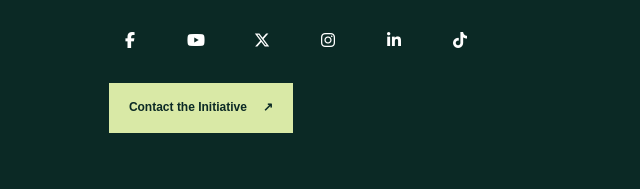
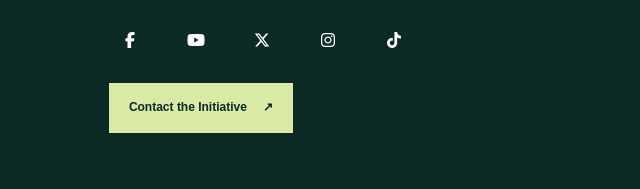
Before and after one commit to EddieObara/opokpi, a plain HTML site: page opokpi_homepage/index.html in a window 1280 px wide. Shown: the part 5028-5217 px from the top of the page, 640-1280 px from the left. Drawn offline with Linux system fonts and the light colour scheme.

Commit message:
Update index.html

```diff
--- a/opokpi_homepage/index.html
+++ b/opokpi_homepage/index.html
@@ -462,9 +462,6 @@ img { max-width: 100%; display: block; }
     <i class="fa-brands fa-instagram" aria-hidden="true"></i>
   </a>
 
-  <a href="#" aria-label="LinkedIn" title="LinkedIn">
-    <i class="fa-brands fa-linkedin-in" aria-hidden="true"></i>
-  </a>
 
   <a href="#" aria-label="TikTok" title="TikTok">
     <i class="fa-brands fa-tiktok" aria-hidden="true"></i>
```
